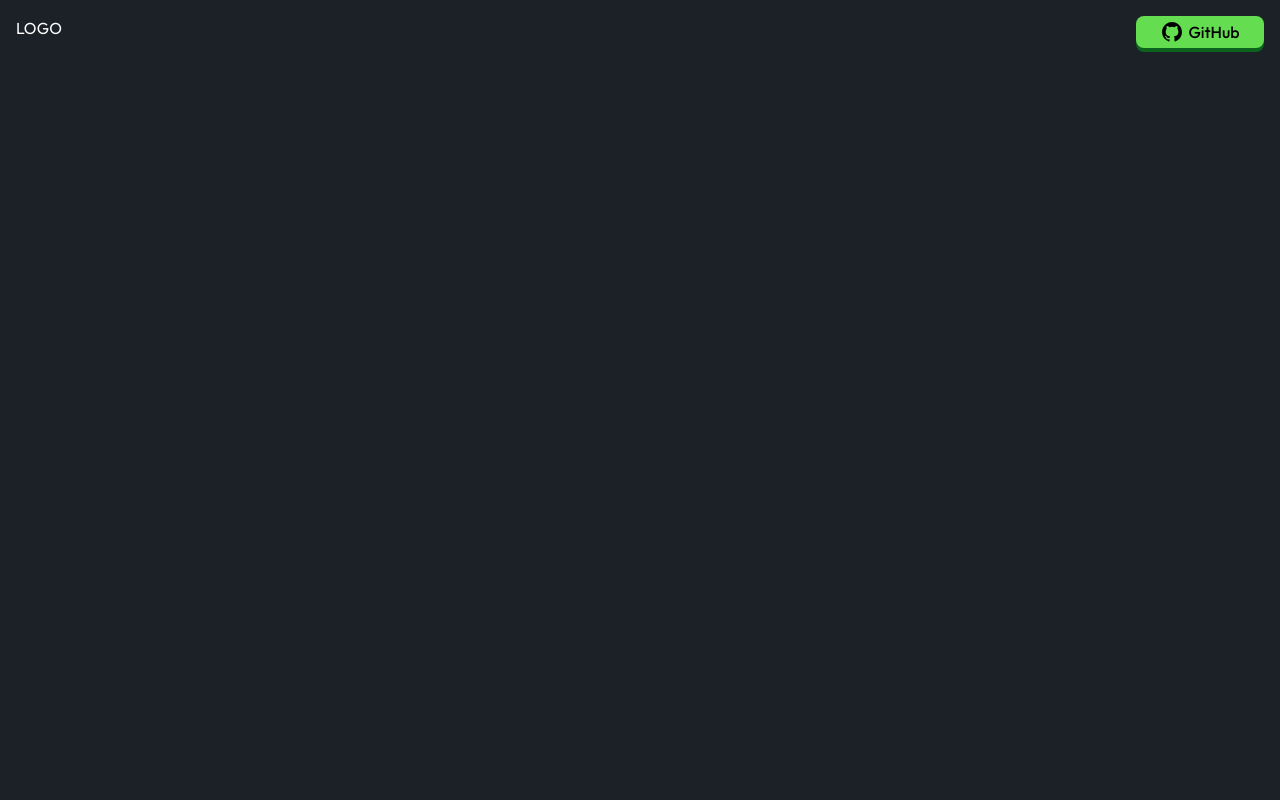
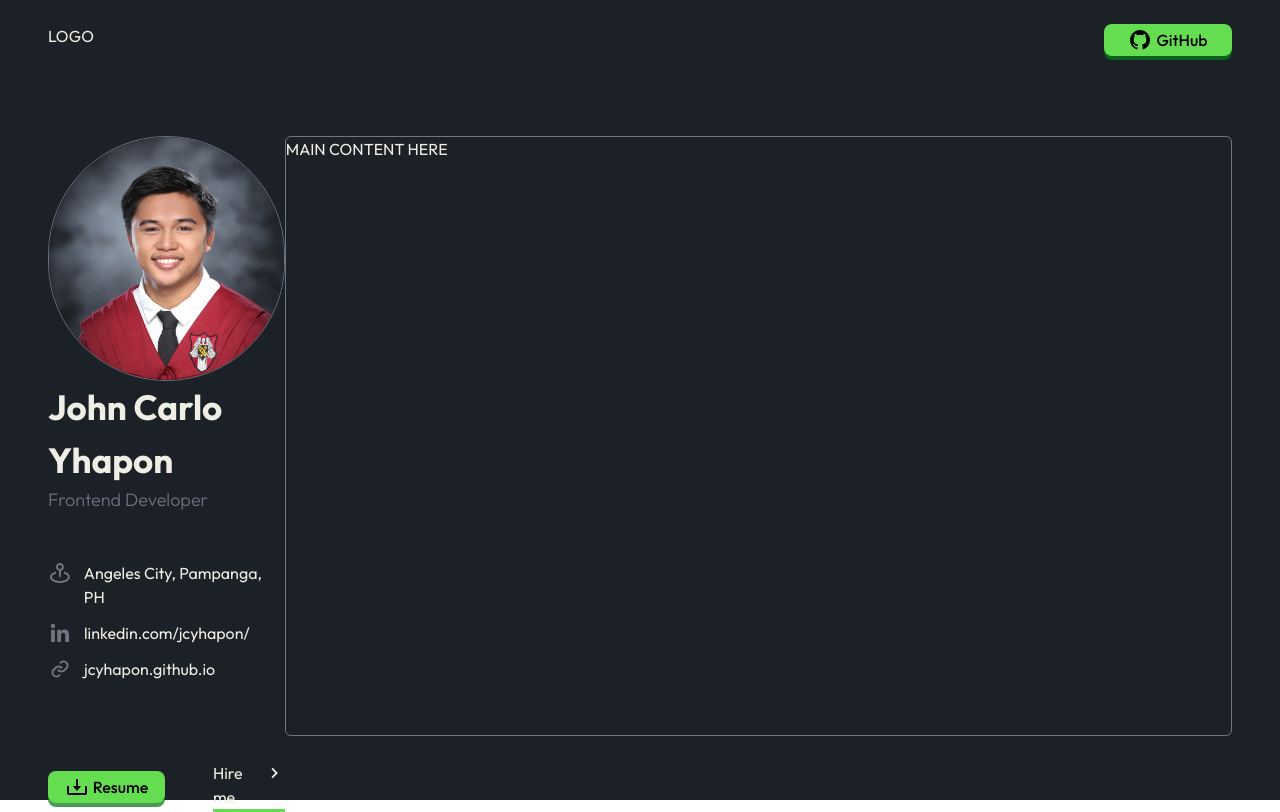
Before and after one commit to JCYhapon/portfolio, a React (Vite) app: page / in a window 1280 px wide. Built offline with nearby package versions, Linux system fonts and the light colour scheme.

Commit message:
modified: layout the main page

```diff
--- a/src/components/Main.jsx
+++ b/src/components/Main.jsx
@@ -1,10 +1,23 @@
 import React from "react";
 import Header from "./Header/Header";
+import Sidebar from "./Sidebar/Sidebar";
 
 const Main = () => {
   return (
-    <section className=" min-h-screen bg-[#1B2127] p-4 text-white">
-      <Header />
+    <section className=" min-h-screen bg-[#1B2127] py-6 px-12 text-[#efeee5]">
+      {/* HEADER */}
+      <div>
+        <Header />
+      </div>
+
+      <div className="mt-[5rem] flex w-full h-[75vh] ">
+        <div className="w-[20%]">
+          <Sidebar />
+        </div>
+        <div className="w-[80%] border border-[#6E7681] rounded-md">
+          MAIN CONTENT HERE
+        </div>
+      </div>
     </section>
   );
 };
```
